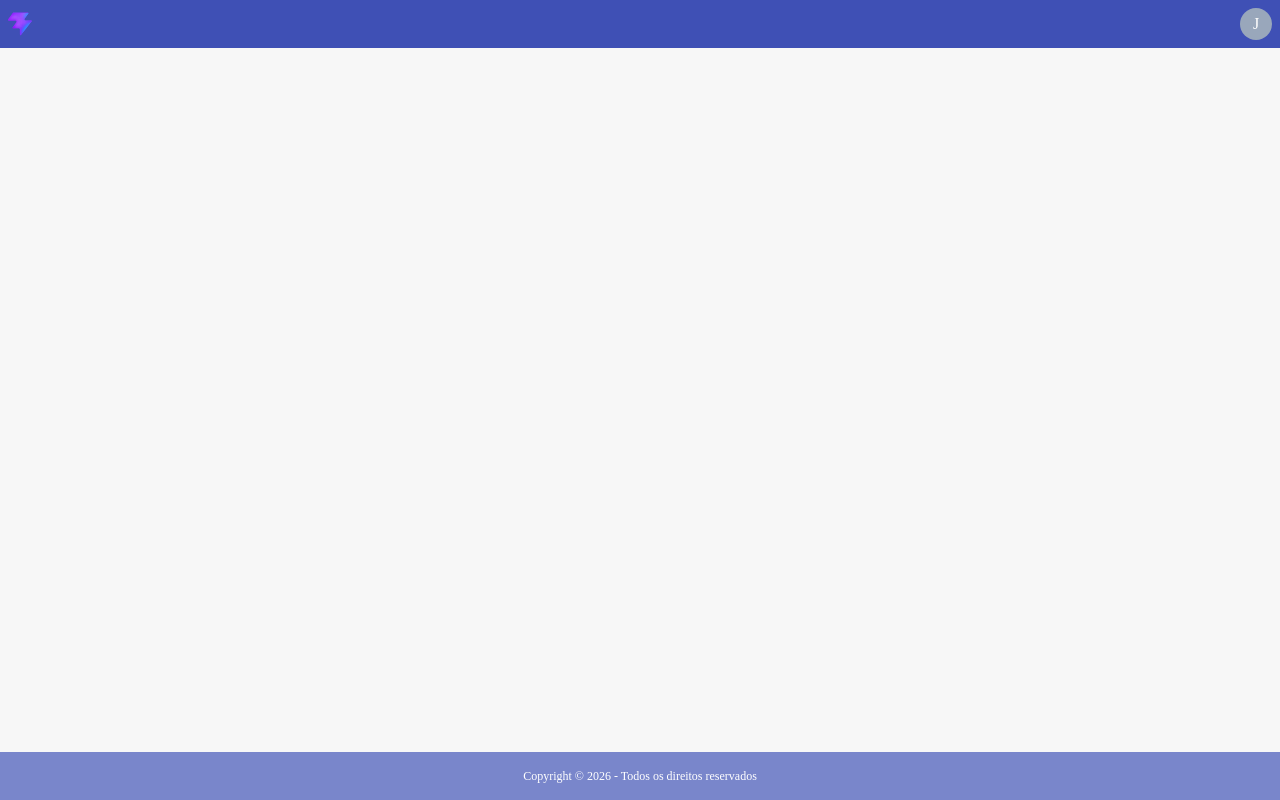
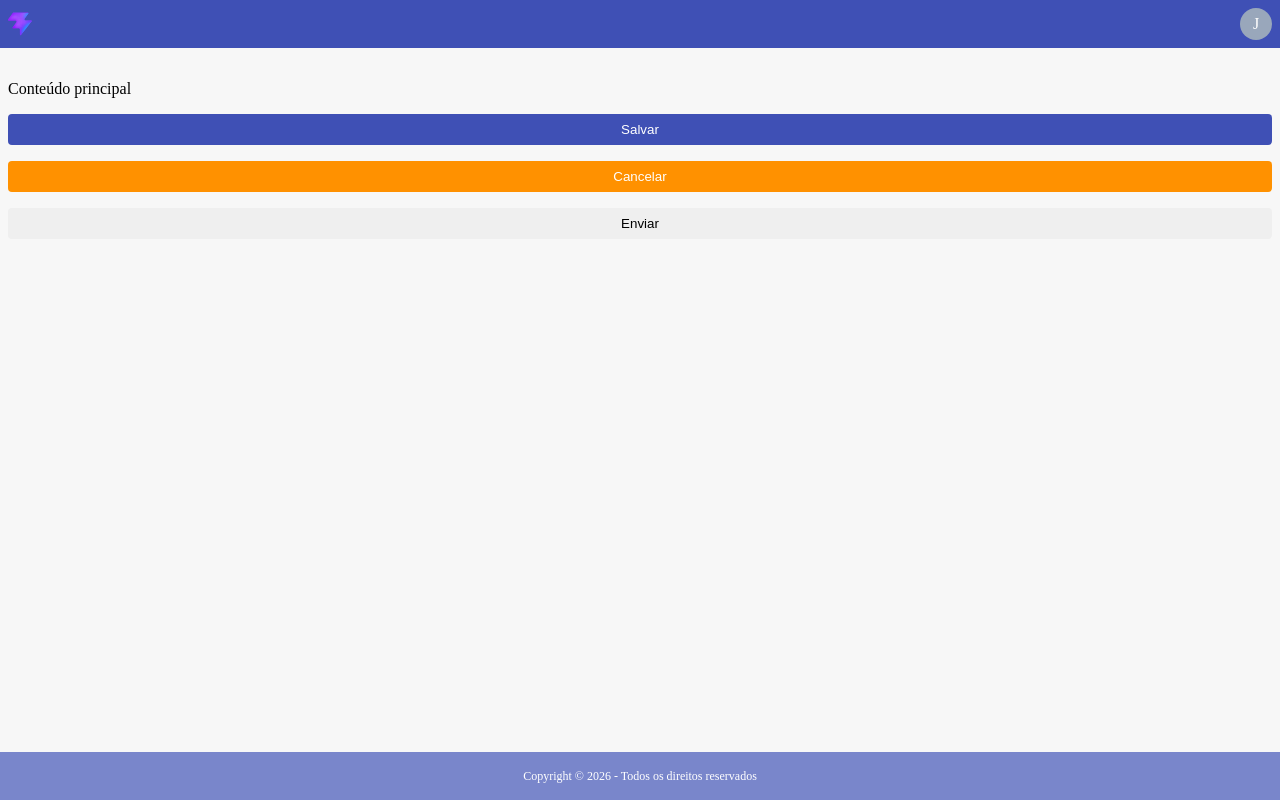
Before and after one commit to LeoneFrutuoso/aulas-aplicativos-pwa, a React (Vite) app: page / in a window 1280 px wide. Built offline with nearby package versions, Linux system fonts and the light colour scheme.

Commit message:
atualizacoes

```diff
--- a/src/App.jsx
+++ b/src/App.jsx
@@ -3,6 +3,7 @@
 import Rodape from "./componentes/Rodape/Rodape";
 import { createBrowserRouter, RouterProvider } from "react-router-dom";
 import PaginaInicial from "./paginas/PaginaInicial/PaginaInicial";
+import Roteador from "./Roteador";
 
 const roteador = createBrowserRouter([
   {
@@ -15,7 +16,7 @@
   return (
     <>
       <Cabecalho />
-      <RouterProvider router={roteador} />
+      <Roteador/>
       <Rodape />
     </>
   );
--- /dev/null
+++ b/src/Roteador.jsx
@@ -0,0 +1,22 @@
+import ListaDeProdutos from "./paginas/ListaDeProdutos/ListaDeProdutos";
+import PaginaInicial from "./paginas/PaginaInicial/PaginaInicial";
+
+import { createBrowserRouter, RouterProvider } from "react-router-dom";
+
+const roteador = createBrowserRouter([
+  {
+    path: "",
+    element: <PaginaInicial />,
+  },
+  {
+    path: "lista-produtos",
+    element: <ListaDeProdutos/>,
+  }
+]);
+
+
+function Roteador() {
+  return <RouterProvider router={roteador} />;
+}
+
+export default Roteador;
--- a/src/componentes/BotaoCustomizado/BotaoCustomizado.css
+++ b/src/componentes/BotaoCustomizado/BotaoCustomizado.css
@@ -1,15 +1,24 @@
-.BotaoCustomizado_root{
-    padding: 8px 16px;
-    border: none;
-
+.BotaoCustomizado_root {
+  padding: 8px 16px;
+  border: none;
+  border-radius: 4px;
+  cursor: pointer;
 }
 
-.BotaoCustomizado_root:hover{
-opacity: 09;
+.BotaoCustomizado_root:hover {
+  opacity: 0.9;
+}
 
+.BotaoCustomizado_root:active {
+  opacity: 1.1;
 }
-.BotaoCustomizado_primario{
-background-color: var--(cor-primaria);
 
+.BotaoCustomizado_primario {
+  background-color: var(--cor-primaria);
+  color: var(--cor-texto-claro);
+}
 
+.BotaoCustomizado_secundario {
+  background-color: var(--cor-secundaria);
+  color: var(--cor-texto-claro);
 }
--- a/src/componentes/BotaoCustomizado/BotaoCustomizado.jsx
+++ b/src/componentes/BotaoCustomizado/BotaoCustomizado.jsx
@@ -15,7 +15,7 @@
   }
 
   return (
-    <button className={classes.join(" ")}>
+    <button className={classes.join(" ")} onClick={props.aoClicar}>
       {props.children}
     </button>
   );
--- a/src/componentes/Principal/Principal.jsx
+++ b/src/componentes/Principal/Principal.jsx
@@ -1,12 +1,9 @@
 import "./Principal.css";
-import BotaoCustomizado from "../BotaoCustomizado/BotaoCustomizado";
 
-function Principal(Props) {
-
-  return (
-    <main className="Principal_root">
-     {Props.childen}</main>
-  );
+function Principal(props) {
+  return <main className="Principal_root">
+    <h2>{ props.titulo}</h2>
+    {props.children}</main>;
 }
 
-export default Principal
+export default Principal;
--- /dev/null
+++ b/src/paginas/ListaDeProdutos/ListaDeProdutos.jsx
@@ -0,0 +1,49 @@
+
+import Principal from '../../componentes/Principal/Principal';
+import './ListaDeProdutos.css';
+const produtos = [
+ {
+   nome: 'Smartphone Samsung',
+   preco: 2999,
+   cores: ['#29d8d5', '#252a34', '#fc3766'],
+ },
+ {
+   nome: 'Notebook Acer',
+   preco: 4999,
+   cores: ['#ffd045', '#d4394b', '#f37c59'],
+ },
+ {
+   nome: 'Tablet Asus',
+   preco: 1499,
+   cores: ['#365069', '#47c1c8', '#f95786'],
+ },
+];
+
+
+
+
+function ListaDeProdutos(){
+return (
+<Principal   titulo="Lista De Produtos">
+
+ { produtos.map((itemProduto,index) => {
+return (<div key={index}>
+    <strong>produto:</strong>
+    {itemProduto.nome}
+    <br />
+    <strong>preço</strong>
+    {itemProduto.preco}
+    <br />
+    <strong>Cores</strong>
+     {itemProduto.cores}
+
+
+</div>
+);
+
+ })}
+
+</Principal>
+);
+}
+export default ListaDeProdutos
--- a/src/paginas/PaginaInicial/PaginaInicial.jsx
+++ b/src/paginas/PaginaInicial/PaginaInicial.jsx
@@ -11,10 +11,16 @@
       >
         Salvar
       </BotaoCustomizado>
-      <BotaoCustomizado tipo="secundario">Cancelar</BotaoCustomizado>
-      <BotaoCustomizado>Enviar</BotaoCustomizado>
+      <BotaoCustomizado
+        tipo="secundario"
+        aoClicar={() => alert("Cancelar clicado!")}
+      >
+        Cancelar
+      </BotaoCustomizado>
+      <BotaoCustomizado aoClicar={() => alert("Enviar clicado!")}>
+        Enviar
+      </BotaoCustomizado>
     </Principal>
   );
 }
-
 export default PaginaInicial;
```
Also changed, not shown: src/paginas/ListaDeProdutos/ListaDeProdutos.css (added).
